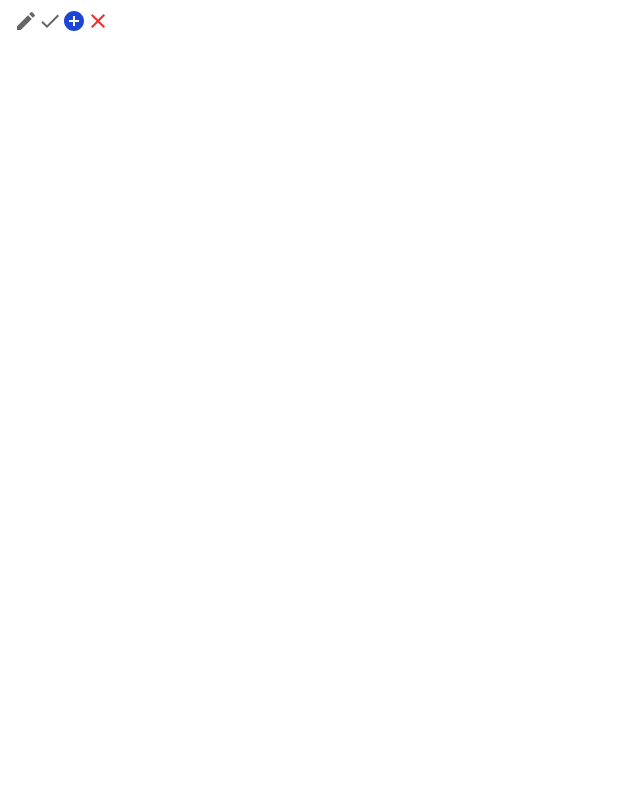
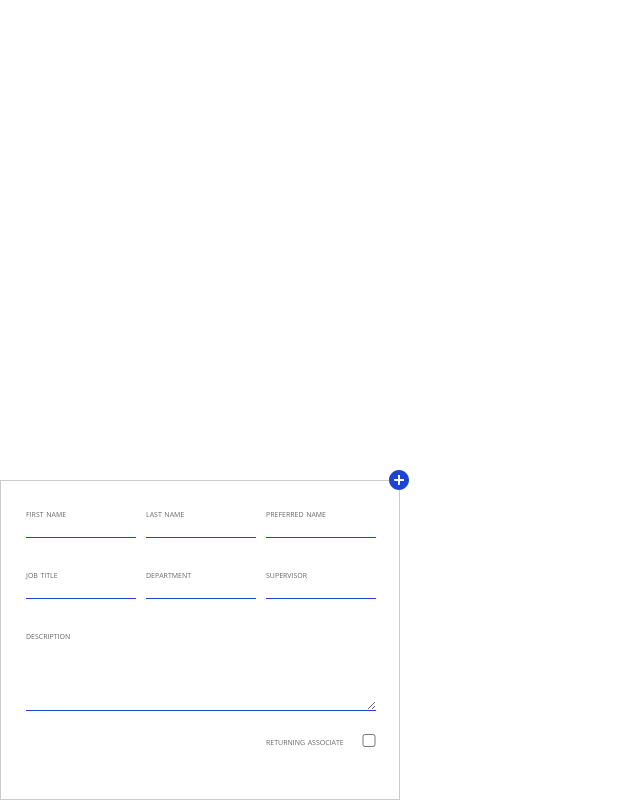
Before and after one commit to pcsteppan/new-hire, a Vue app: page / in a window 1280 px wide. Shown: the whole page, without its empty margins (0-640 px from the left). Built offline with nearby package versions, Linux system fonts and the light colour scheme.

Commit message:
added form component and revised icon component

```diff
--- a/src/App.vue
+++ b/src/App.vue
@@ -1,28 +1,44 @@
 <template>
   <div id="app">
-    <icon-button name="edit"/>
-    <icon-button name="update"/>
-    <icon-button name="remove"/>
-    <icon-button name="add"/>
+    <NewhireFormSection/>
   </div>
 </template>
 
 <script>
+import NewhireFormSection from '@/components/NewhireFormSection.vue'
 import IconButton from '@/components/IconButton.vue'
 
 export default {
   name: 'app',
 
   components: {
-    IconButton
+    IconButton,
+    NewhireFormSection
   }
 }
 </script>
 
 <style>
+* {
+  margin: 0;
+  padding: 0;
+  list-style: none;
+}
+
+html {
+  overflow: hidden;
+}
+
 #app {
   font-family: 'Avenir', Helvetica, Arial, sans-serif;
   -webkit-font-smoothing: antialiased;
   -moz-osx-font-smoothing: grayscale;
+
+  display: grid;
+  grid-template-columns: 400px minmax(700px, 1fr);
+  grid-template-rows: 1fr 320px;
+  font-family: 'Open Sans', sans-serif;
+  height: 100vh;
+  overflow: hidden;
 }
 </style>
--- a/src/components/IconButton.vue
+++ b/src/components/IconButton.vue
@@ -1,7 +1,5 @@
 <template>
-  <button class="iconBtn">
-    <svg v-html="svgData[name]"/>
-  </button>
+  <button class="iconBtn" v-html="svgData[name]"/>
 </template>
 
 <script>
@@ -17,8 +15,8 @@ export default {
       svgData: {
         'edit': `<svg xmlns="http://www.w3.org/2000/svg" width="24px" height="24px" viewBox="0 0 24 24"><path fill="#666" d="M3 17.25V21h3.75L17.81 9.94l-3.75-3.75L3 17.25zM20.71 7.04c.39-.39.39-1.02 0-1.41l-2.34-2.34c-.39-.39-1.02-.39-1.41 0l-1.83 1.83 3.75 3.75 1.83-1.83z"/><path d="M0 0h24v24H0z" fill="none"/></svg>`,
         'update': `<svg xmlns="http://www.w3.org/2000/svg" width="24px" height="24px" viewBox="0 0 24 24"><path fill="none" d="M0 0h24v24H0z"/><path fill="#666" d="M9 16.2L4.8 12l-1.4 1.4L9 19 21 7l-1.4-1.4L9 16.2z"/></svg>`,
-        'remove': `<svg xmlns="http://www.w3.org/2000/svg" width="24px" height="24px" viewBox="0 0 24 24"><path d="M8 8h8v8H8z" fill="#fff"/><path d="M12 2C6.48 2 2 6.48 2 12s4.48 10 10 10 10-4.48 10-10S17.52 2 12 2zm5 11h-4v4h-2v-4H7v-2h4V7h2v4h4v2z" fill="#1d44d4"/></svg>`,
-        'add': '<svg xmlns="http://www.w3.org/2000/svg" width="24px" height="24px" viewBox="0 0 24 24"><path fill="#f02e2e" d="M19 6.41L17.59 5 12 10.59 6.41 5 5 6.41 10.59 12 5 17.59 6.41 19 12 13.41 17.59 19 19 17.59 13.41 12z"/><path d="M0 0h24v24H0z" fill="none"/></svg>'
+        'add': `<svg xmlns="http://www.w3.org/2000/svg" width="24px" height="24px" viewBox="0 0 24 24"><path d="M8 8h8v8H8z" fill="#fff"/><path d="M12 2C6.48 2 2 6.48 2 12s4.48 10 10 10 10-4.48 10-10S17.52 2 12 2zm5 11h-4v4h-2v-4H7v-2h4V7h2v4h4v2z" fill="#1d44d4"/></svg>`,
+        'remove': '<svg xmlns="http://www.w3.org/2000/svg" width="24px" height="24px" viewBox="0 0 24 24"><path fill="#f02e2e" d="M19 6.41L17.59 5 12 10.59 6.41 5 5 6.41 10.59 12 5 17.59 6.41 19 12 13.41 17.59 19 19 17.59 13.41 12z"/><path d="M0 0h24v24H0z" fill="none"/></svg>'
       }
     }
   }
@@ -27,8 +25,8 @@ export default {
 
 <style>
   .iconBtn {
-    height: 24px;
-    width: 24px;
+    height: 100%;
+    width: 100%;
     border: none;
     background: none;
   }
--- /dev/null
+++ b/src/components/NewhireFormSection.vue
@@ -0,0 +1,145 @@
+<template>
+  <form id="newhire-form" v-on:submit.prevent="addAssociate" class="smallcaps">
+    <div class="input">
+      <label for="input-first-name">
+        first name
+      </label>
+      <input id="input-first-name" type="text" v-model="newFirstName">
+    </div>
+    <div class="input">
+      <label for="input-last-name">
+        last name
+      </label>
+      <input id="input-last-name" type="text" v-model="newLastName">
+    </div>
+    <div class="input">
+      <label for="input-preferred-name">
+        preferred name
+      </label>
+      <input id="input-preferred-name" type="text" v-model="newPreferredName">
+    </div>
+    <div class="input">
+      <label for="input-job-title">
+        job title
+      </label>
+      <input id="input-job-title" type="text" v-model="newTitle">
+    </div>
+    <div class="input">
+      <label for="input-department-name">
+        department
+      </label>
+      <input id="input-department-name" type="text" v-model="newDepartment">
+    </div>
+    <div class="input">
+      <label for="input-supervisor-name">
+        supervisor
+      </label>
+      <input id="input-supervisor-name" type="text" v-model="newSupervisor">
+    </div>
+    <div class="input input-description-container">
+      <label for="input-description">
+        description
+      </label>
+      <textarea rows="4" class="input-description" v-model="newDescription"></textarea>
+    </div>
+    <div class="input input-is-returning-container">
+      <label for="input-is-returning">
+        returning associate
+      </label>
+      <input class="input-is-returning" type="checkbox" v-model="newIsReturning">
+    </div>
+    <div class="input" id="input-button">
+      <icon-button name="add"/>
+    </div>
+  </form>
+</template>
+
+<script>
+import IconButton from '@/components/IconButton.vue'
+
+export default {
+  components: {
+    IconButton
+  },
+
+  data () {
+    return {
+      newFirstName: '',
+      newLastName: '',
+      newPreferredName: '',
+      newTitle: '',
+      newDepartment: '',
+      newSupervisor: '',
+      newDescription: '',
+      newIsReturning: ''
+    }
+  }
+}
+</script>
+
+<style scoped>
+#newhire-form {
+  width: 100%;
+  height: 100%;
+  border: 1px solid #ccc;
+  box-sizing: border-box;
+  padding: 25px;
+  position: relative;
+  grid-column: 1;
+  grid-row: 2;
+  display: grid;
+  grid-gap: 20px 10px;
+  grid-template-rows: 2fr 2fr 3fr 1fr;
+  grid-template-columns: 1fr 1fr 1fr;
+  background-color: white;
+  z-index: 2;
+}
+
+.input-is-returning-container {
+  grid-column: 3;
+}
+.input-is-returning-container>label {
+  float: left;
+}
+.input-is-returning-container>input {
+  width: 14px;
+  float: right;
+}
+.input-is-returning {
+  float: right;
+  width: 16px;
+}
+
+.smallcaps {
+  font-size: 10px;
+  font-variant: small-caps;
+  color: #666;
+}
+
+input,
+textarea{
+  width: 110px;
+  background-color: transparent;
+  border: none;
+  border-bottom: 1px solid #1d44d4;
+  font-family: inherit;
+  font-size: 12px;
+}
+
+.input-description-container {
+  grid-column: 1/4;
+  width: 350px;
+}
+
+.input-description {
+  width: 350px;
+}
+
+#input-button>button {
+  position: absolute;
+  width: 40px;
+  height: 40px;
+  right: -20px;
+  top: -20px;
+}
+</style>
```
